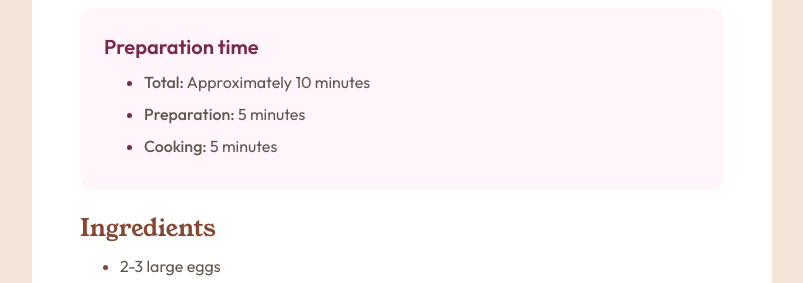
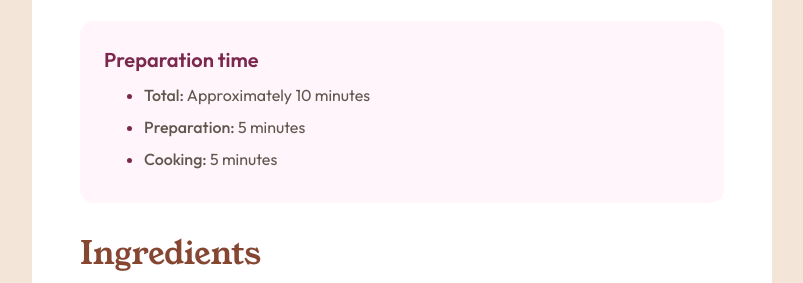
Before and after one commit to jids99/recipe-page-main, a plain HTML site: page index.html in a window 1280 px wide. Shown: the part 635-918 px from the top of the page, without its empty margins (238-1041 px from the left). Drawn offline with Linux system fonts and the light colour scheme.

Commit message:
header font sizes

```diff
--- a/styles.css
+++ b/styles.css
@@ -58,7 +58,7 @@
     --fw-semibold: 600;
     --fw-bold: 700;
 
-    --fs-h1: 2.25rem;
+    --fs-h1: 2.75rem;
     --fs-h2: 2rem;
 }
 
@@ -104,7 +104,7 @@ h1 {
 }
 
 h2 {
-  font-size: 1.5rem;
+  font-size: var(--fs-h2);
   color: var(--Nutmeg);
   font-family: var(--tf-young-serif);
   font-weight: var(--fw-regular);
```
